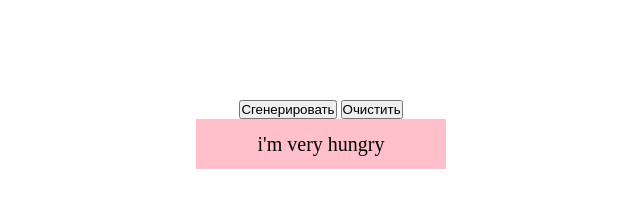
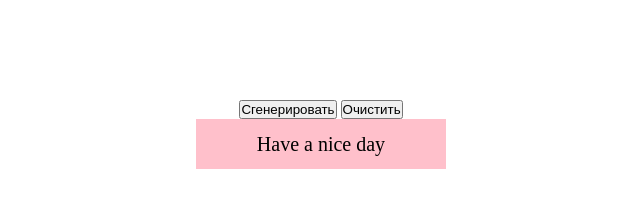
Before and after one commit to nnnnatali/js1, a plain HTML site: page site/index.html in a window 1280 px wide. Both pictures are taken after a click on the button "Сгенерировать". Shown: the full height of the page, 319-959 px from the left. Drawn offline with Linux system fonts and the light colour scheme.

Commit message:
генерация случайной фразы

```diff
--- a/site/btn.js
+++ b/site/btn.js
@@ -1,11 +1,15 @@
-const btn1 = document.querySelector('#btn1');
+
 const btn2 = document.querySelector('#btn2');
 let text = document.querySelector('.text');
+var quotes = ["Mission accomplished", "Good job", "Its a rainy day today", "Have a nice day"];
 
-console.log(text.style.backgroundColor);
 
-btn1.addEventListener("click", function(){
+document.getElementById("btn1").addEventListener("click", function(){
     console.log('clicked');
+    var quote = quotes[ Math.floor( Math.random() * quotes.length ) ];
+    var text = document.querySelector("#text");
+    text.innerHTML = quote;
+
     if(text.style.backgroundColor === ''){
         text.style.backgroundColor = 'pink'
     }
@@ -25,4 +29,5 @@ btn1.addEventListener("click", function(){
 
 btn2.addEventListener("click", function(){
     text.style.backgroundColor = ''
+
 });
--- a/site/index.html
+++ b/site/index.html
@@ -11,7 +11,7 @@
 			<button type="button" id="btn1">Сгенерировать</button>
 			<button type="button" id="btn2">Очистить</button>
 		</div>
-	<div class="text">i'm very hungry</div>
+	<div class="text" id="text"></div>
 	</section>
 
 	<script type="text/javascript" src="btn.js"></script>
```
